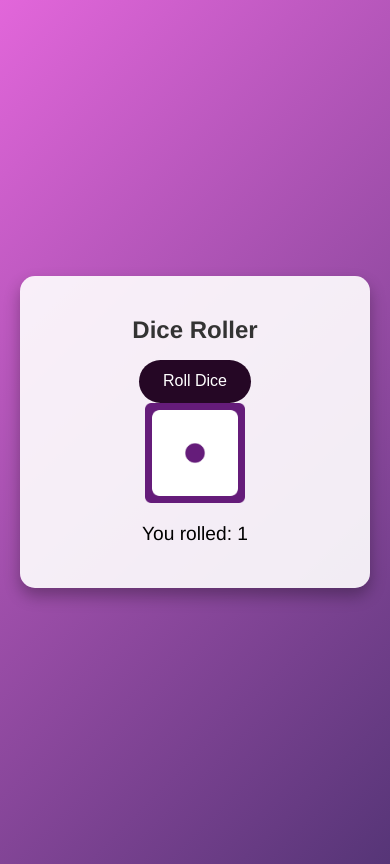
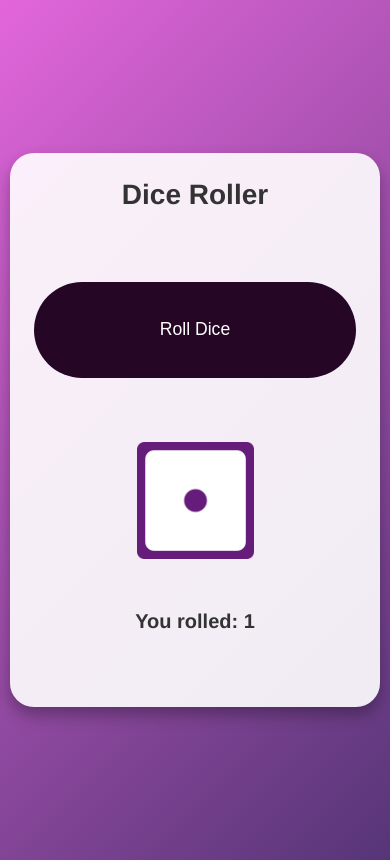
Before and after one commit to pseudo-alya/dice-rolling-personal, a plain HTML site: page index.html in a window 390 px wide. Drawn offline with Linux system fonts and the light colour scheme.

Commit message:
Update index.css

```diff
--- a/index.css
+++ b/index.css
@@ -1,86 +1,107 @@
 body {
     font-family: 'Helvetica Neue', sans-serif;
     margin: 0;
-    height: 100vh;
-    display: flex;
-    justify-content: center;
-    align-items: center;
+    min-height: 100vh;
+    display: grid;
+    place-items: center;
     background: linear-gradient(135deg, #e266da, #563577);
-    padding: 10px;
+    padding: 2vmin;
 }
 
 /* Container & Card */
 .container {
-    width: 90%; /* Changed from 100% */
-    max-width: 400px; /* Reduced from 500px */
+    width: 100%;
+    max-width: min(90vw, 600px); /* Responsive max-width */
+    transition: all 0.3s ease;
 }
 
 .card {
     background: rgba(255, 255, 255, 0.9);
-    border-radius: 15px;
-    padding: 2rem; /* Changed to relative units */
+    border-radius: 2rem;
+    padding: clamp(1.5rem, 5vw, 3rem); /* Responsive padding */
     box-shadow: 0 8px 16px rgba(0,0,0,0.3);
     text-align: center;
+    display: grid;
+    gap: 1.5rem;
 }
 
 /* Heading */
 h1 {
-    margin-bottom: 1.5rem;
+    margin: 0;
     color: #333;
-    font-size: 1.75rem; /* Increased base size */
+    font-size: clamp(1.75rem, 5vw, 2.5rem); /* Fluid typography */
+    line-height: 1.3;
 }
 
 /* Button Styles */
 button {
-    padding: 1rem 2rem;
-    font-size: 1.1rem;
+    padding: clamp(0.8rem, 4vw, 1.2rem) clamp(1.5rem, 6vw, 2.5rem);
+    font-size: clamp(1rem, 4vw, 1.2rem);
     border: none;
     background-color: #250725;
     color: #fff;
     border-radius: 50px;
     cursor: pointer;
     transition: all 0.3s ease;
+    width: fit-content;
+    margin: 0 auto;
 }
 
 /* Dice Container */
-.dice-container img {
-    width: 120px; /* Increased size */
-    height: 120px;
+.dice-container {
+    display: grid;
+    gap: 1rem;
+    margin: 1rem 0;
 }
 
-/* Dice Number Text */
-p {
-    font-size: 1.5rem;
-    margin-top: 1rem;
+.dice-container img {
+    width: clamp(100px, 30vw, 150px);
+    height: clamp(100px, 30vw, 150px);
+    margin: 0 auto;
 }
 
-/* Enhanced Mobile Styles */
-@media (max-width: 600px) { /* Changed breakpoint */
+/* Result Text */
+p {
+    font-size: clamp(1.25rem, 5vw, 1.75rem);
+    margin: 0;
+    font-weight: bold;
+    color: #333;
+}
+
+/* Mobile Optimization */
+@media (max-width: 768px) and (orientation: portrait) {
     .container {
-        width: 95%;
-        padding: 10px;
+        max-width: 95vw;
+        padding: 1rem;
     }
 
     .card {
-        padding: 1.5rem;
-    }
-
-    h1 {
-        font-size: 1.5rem;
-        margin-bottom: 1rem;
+        border-radius: 1.5rem;
+        gap: 2rem;
+        min-height: 60vh; /* Makes container taller on mobile */
     }
 
     button {
-        padding: 0.8rem 1.5rem;
-        font-size: 1rem;
+        width: 100%;
+        padding: 1.2rem;
+        font-size: 1.1rem;
     }
 
-    .dice-container img {
-        width: 100px;
-        height: 100px;
-    }
-
-    p {
-        font-size: 1.2rem;
+    .dice-container {
+        gap: 2rem;
+        margin: 2rem 0;
     }
 }
+
+/* Dice Animation remains same */
+@keyframes rollAnimation {
+    0% { transform: rotate(0deg) scale(1); }
+    25% { transform: rotate(90deg) scale(1.1); }
+    50% { transform: rotate(180deg) scale(0.9); }
+    75% { transform: rotate(270deg) scale(1.05); }
+    100% { transform: rotate(360deg) scale(1); }
+}
+
+.dice-roll {
+    animation: rollAnimation 1s ease-in-out;
+}
```
